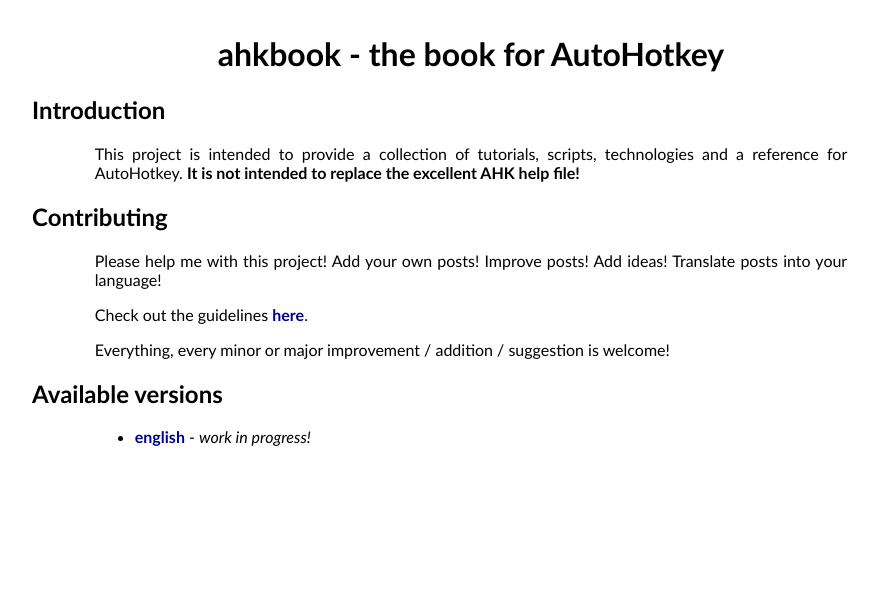
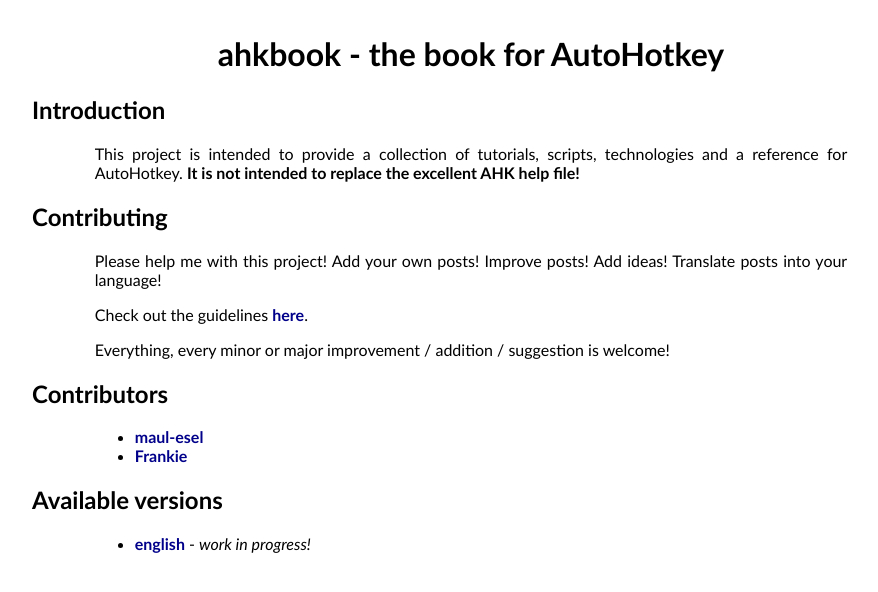
Before and after one commit to maul-esel/ahkbook, a Jekyll site: the page built from StartPage.markdown, in a window 1280 px wide. Shown: the top 592 px of the page, without its empty margins (169-1047 px from the left). Built offline with Jekyll 4.4.1, drawn with Linux system fonts in a browser that asks for light colours.

Commit message:
add list of contributors

```diff
--- a/StartPage.markdown
+++ b/StartPage.markdown
@@ -17,5 +17,9 @@ Check out the guidelines [here](https://github.com/maul-esel/ahkbook#readme).
 
 Everything, every minor or major improvement / addition / suggestion is welcome!
 
+## Contributors
+* [maul-esel]()
+* [Frankie]()
+
 ## Available versions
 * [english](/en/Introduction.html) - *work in progress!*
```
Also changed, not shown: README.md (+1 -0 lines).
